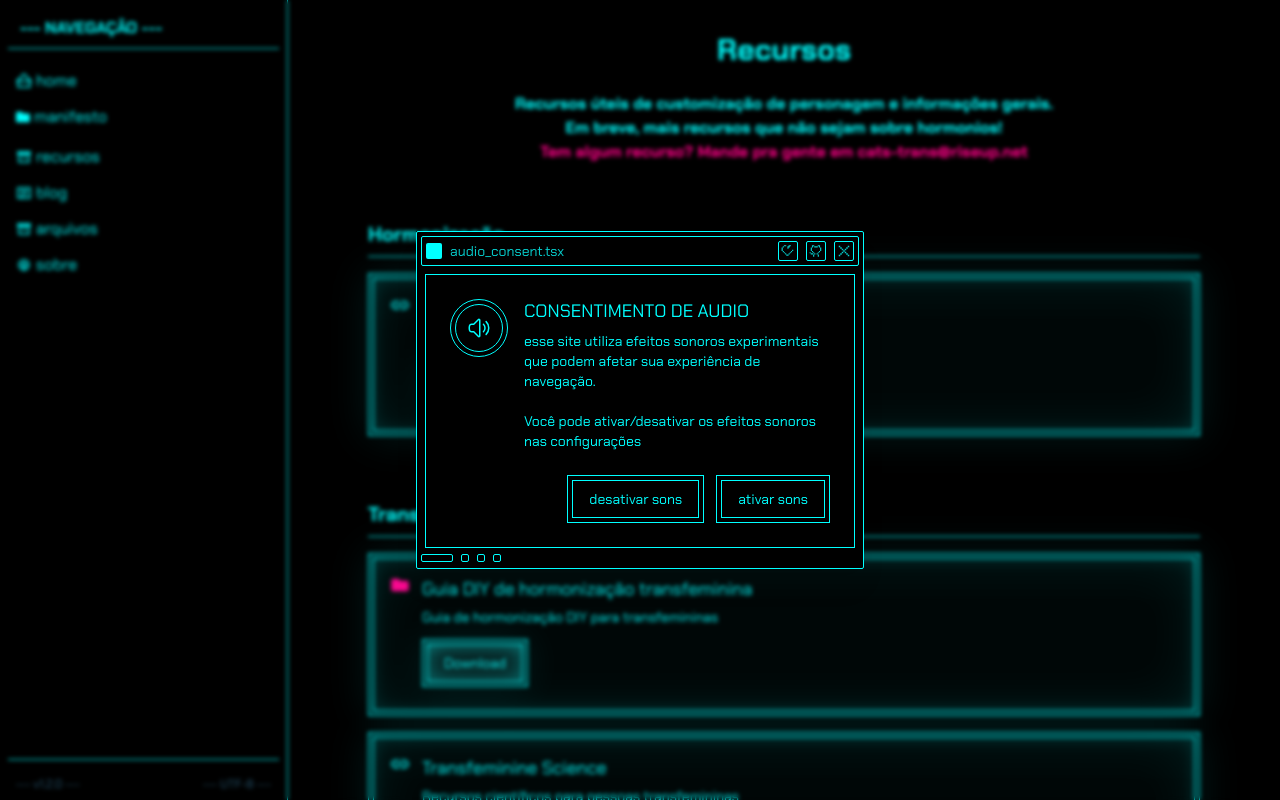
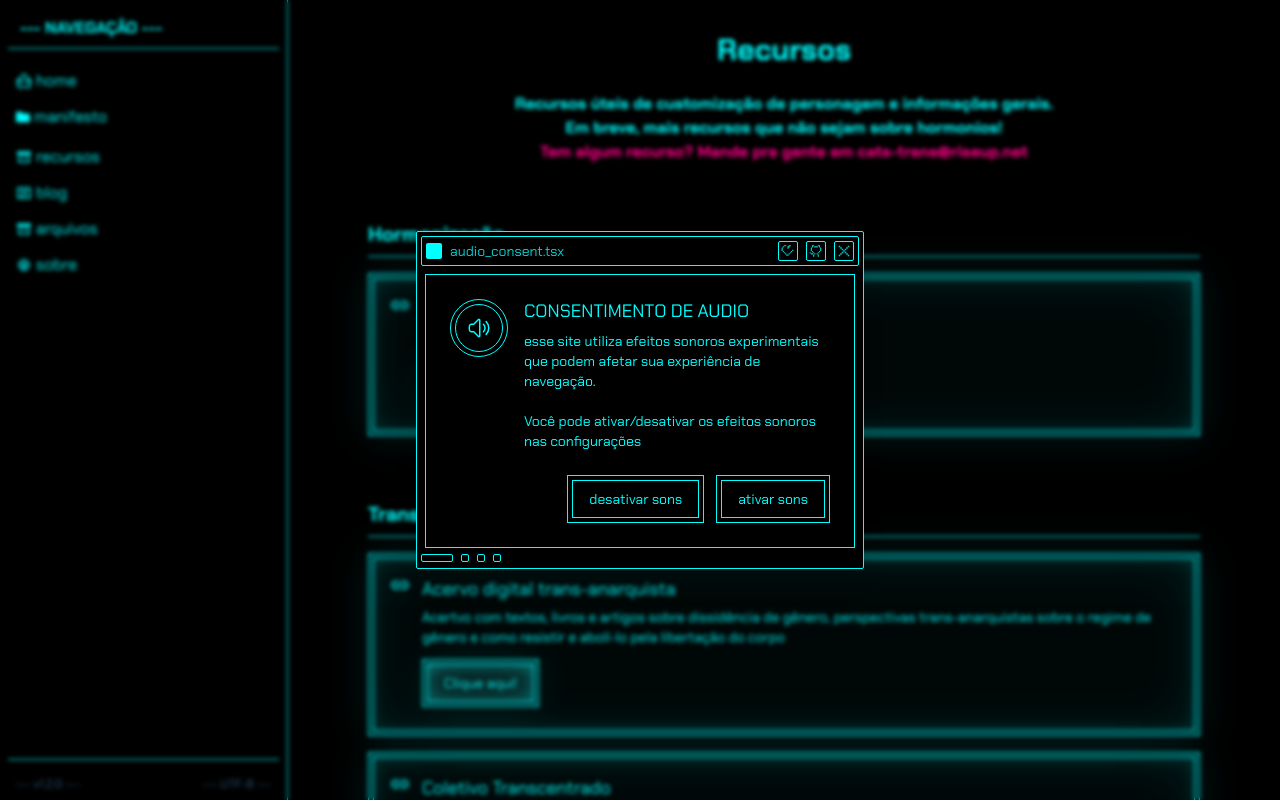
Before and after one commit to Coletivo-Anarquista-Trans/site, a Next.js app: page /recursos in a window 1280 px wide. Shown: the top 800 px of the page. Built offline with nearby package versions, Linux system fonts and the light colour scheme.

Commit message:
add TransInstituições

```diff
--- a/src/data/resources.ts
+++ b/src/data/resources.ts
@@ -54,9 +54,27 @@ export const resourcesByCategory: Record<string, CyberResource[]> = {
       dateAdded: '2025-03-28',
     },
   ],
-  // Instituições: [
+   TransInstituições: [
+     {
+       id: '6',
+       title: 'Acervo digital trans-anarquista',
+       type: 'link',
+       url: 'https://transanarquismo.noblogs.org/acervo/',
+       description: 'Acertvo com textos, livros e artigos sobre dissidência de gênero, perspectivas trans-anarquistas sobre o regime de gênero e como resistir e abolí-lo pela libertação do corpo',
+       category: 'Livros e Artigos',
+       dateAdded: '2025-05-25',
+     },
+     {
+       id: '7',
+       title: 'Coletivo Transcentrado',
+       type: 'link',
+       url: 'https://coletivotranscentrado.com.br/',
+       description: 'Site do Coletivo Transcentrado, possui informações sobre o processo de transição, um discord amigável para a comunidade trans e com deficiência.',
+       category: 'Parceiros',
+       dateAdded: '2025-05-25',
+     },
   //   {
-  //     id: '6',
+  //     id: '8',
   //     title: 'IBRAT - Instituto Brasileiro de Transmasculinidades',
   //     type: 'link',
   //     url: 'https://www.ibratsp.com/',
@@ -65,7 +83,7 @@ export const resourcesByCategory: Record<string, CyberResource[]> = {
   //     dateAdded: '2025-03-28',
   //   },
   //   {
-  //     id: '7',
+  //     id: '9',
   //     title: 'Casa 1',
   //     type: 'link',
   //     url: 'https://www.casaum.org/',
@@ -73,5 +91,5 @@ export const resourcesByCategory: Record<string, CyberResource[]> = {
   //     category: 'Recursos Gerais',
   //     dateAdded: '2025-03-28',
   //   }
-  // ],
+    ],
 };
```
